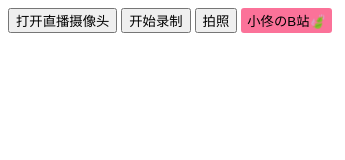
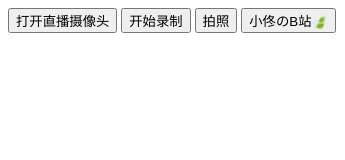
Before and after one commit to oucystong/i-camera, an Electron app: page index.html in a window 345 px wide. Drawn offline with Linux system fonts and the light colour scheme.

Commit message:
update doc

```diff
--- a/index.html
+++ b/index.html
@@ -22,10 +22,10 @@
     width: 100%;
     display: block;
   }
-  #goBilibili {
+  /* #goBilibili {
     background-color: #fb7299;
     border: 1px;
     border-radius: 3px;
     height: 25px;
-  }
+  } */
 </style>
```
